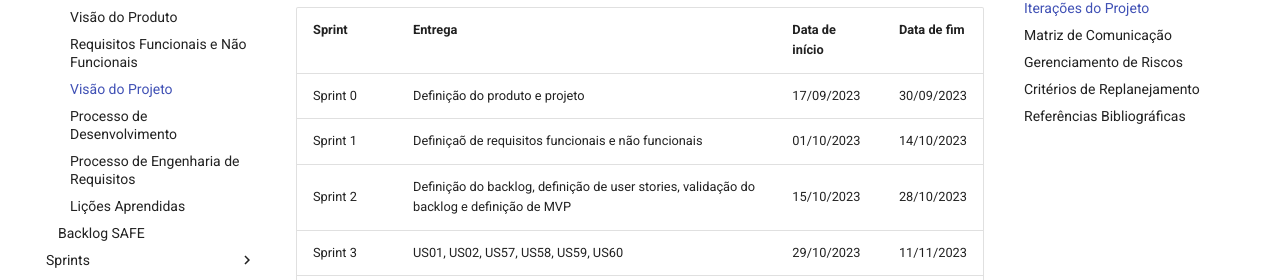
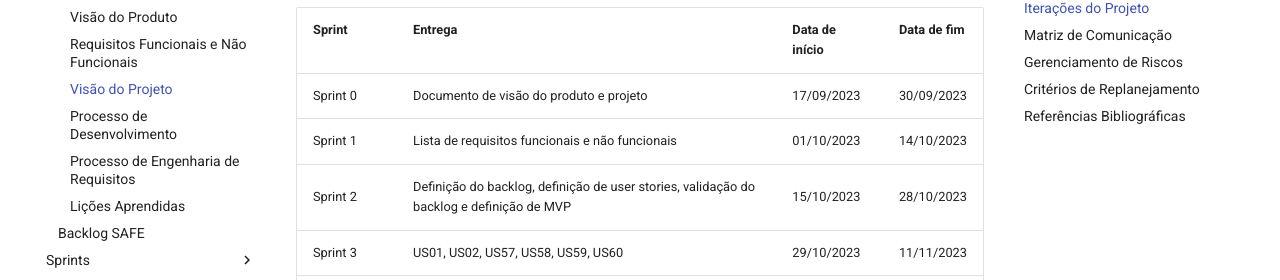
Before and after one commit to mdsreq-fga-unb/2023-2-BeachTennisCoordiMate, an MkDocs documentation site: the page built from docs/doc-visao/2.visao-projeto.md, in a window 1280 px wide and 900 px high, scrolled down 1629 px. Shown: the part 172-452 px from the top of the window. Built offline with MkDocs 1.6.1 and Material for MkDocs 9.7.7, drawn with Linux system fonts in a browser that asks for light colours; nearby versions of some CDN libraries; comment, search, counter and statistics services are not loaded.

```diff
--- a/docs/doc-visao/2.visao-projeto.md
+++ b/docs/doc-visao/2.visao-projeto.md
@@ -39,8 +39,8 @@
 
 | Sprint   | Entrega                                                                                                                                                                    | Data de início | Data de fim |
 | -------- | -------------------------------------------------------------------------------------------------------------------------------------------------------------------------- | -------------- | ----------- |
-| Sprint 0 | Definição do produto e projeto  | 17/09/2023     | 30/09/2023  |
-| Sprint 1 | Definiçaõ de requisitos funcionais e não funcionais  | 01/10/2023     | 14/10/2023  |
+| Sprint 0 | Documento de visão do produto e projeto  | 17/09/2023     | 30/09/2023  |
+| Sprint 1 | Lista de requisitos funcionais e não funcionais  | 01/10/2023     | 14/10/2023  |
 | Sprint 2 | Definição do backlog, definição de user stories,  validação do backlog e definição de MVP   | 15/10/2023     | 28/10/2023  |
 | Sprint 3 | US01, US02, US57, US58, US59, US60    | 29/10/2023     | 11/11/2023  |
 | Sprint 4 | US50, US51, US52, US53, US54, U55, U56, US57, US58, US59, US60   | 12/11/2023     | 25/11/2023  |
```
